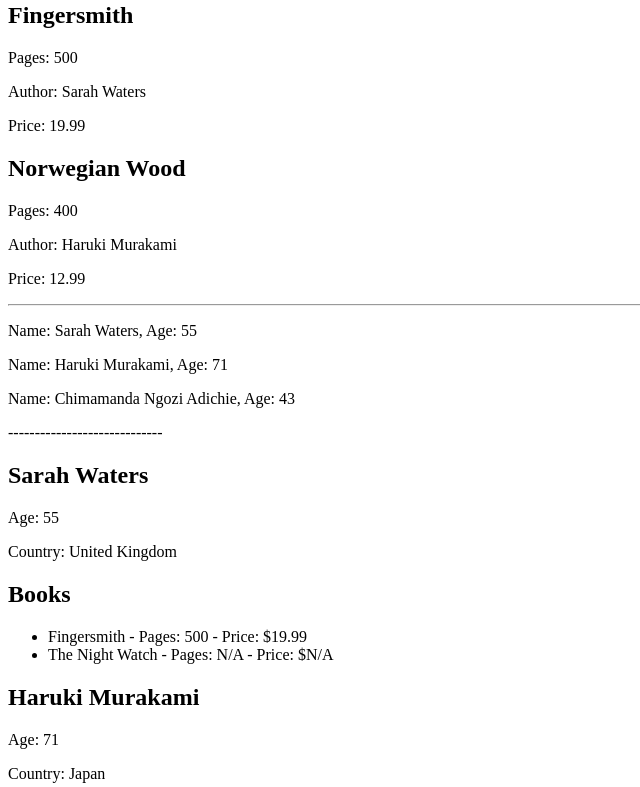
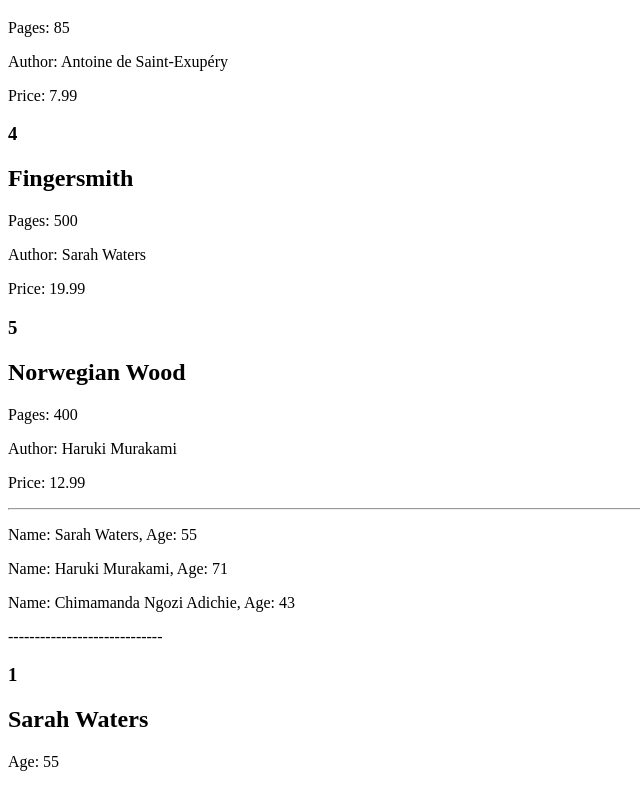
Before and after one commit to cigotete/study-react-patterns, a React (Vite) app: page / in a window 1280 px wide. Shown: the part 680-1467 px from the top of the page, without its empty margins (0-640 px from the left). Built offline with nearby package versions, Linux system fonts and the light colour scheme.

Commit message:
Created an alternative of another list component.

```diff
--- a/src/App.jsx
+++ b/src/App.jsx
@@ -3,6 +3,7 @@
 import { LargeBookListItem } from "./components/books/LargeListItems";
 import { SmallBookListItem } from "./components/books/SmallListItems";
 import { RegularList } from "./components/lists/Regular";
+import { NumberedList } from "./components/lists/Numbered";
 import { authors } from "./data/authors";
 import { books } from "./data/books";
 
@@ -15,7 +16,7 @@
         ItemComponent={ SmallBookListItem }
       />
       -----------------------------
-      <RegularList
+      <NumberedList
         items={ books }
         sourceName={ "book" }
         ItemComponent={ LargeBookListItem }
@@ -29,7 +30,7 @@
         ItemComponent={ SmallAuthorListItem }
       />
       -----------------------------
-      <RegularList
+      <NumberedList
         items={ authors }
         sourceName={ "author" }
         ItemComponent={ LargeAuthorListItem }
--- /dev/null
+++ b/src/components/lists/Numbered.jsx
@@ -0,0 +1,20 @@
+import PropTypes from 'prop-types';
+
+export const NumberedList = ({ items, sourceName, ItemComponent }) => {
+  return (
+    <>
+      { items.map((item, i) => (
+        <>
+          <h3>{ i + 1 }</h3>
+          <ItemComponent key={i} {...{ [ sourceName ]: item }} />
+        </>
+      ))}
+    </>
+  );
+};
+
+NumberedList.propTypes = {
+  items: PropTypes.array.isRequired,
+  sourceName: PropTypes.string.isRequired,
+  ItemComponent: PropTypes.elementType.isRequired,
+};
```
